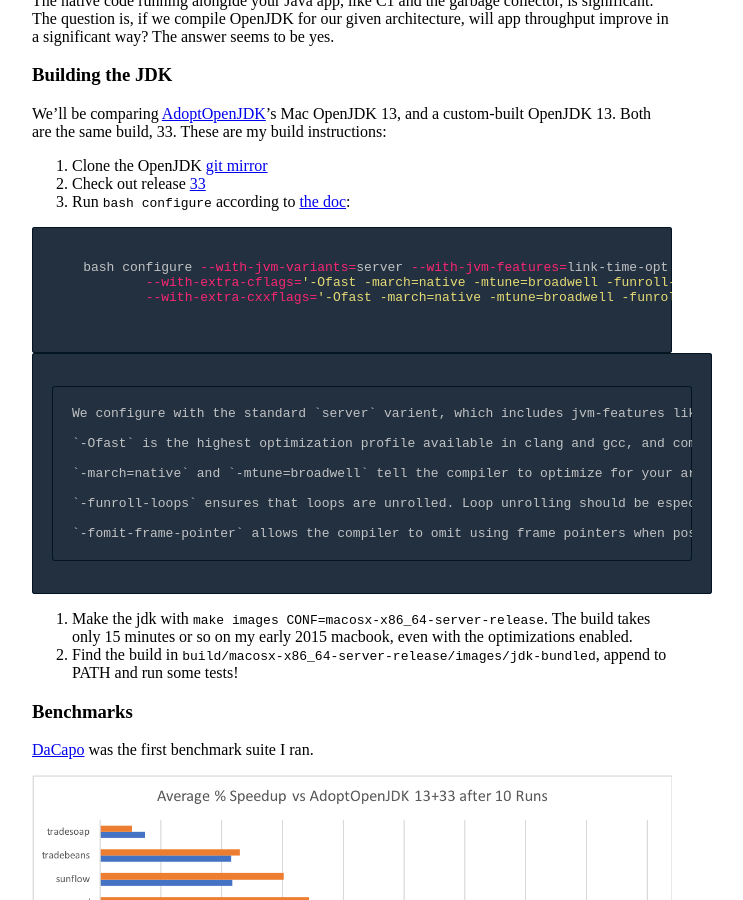
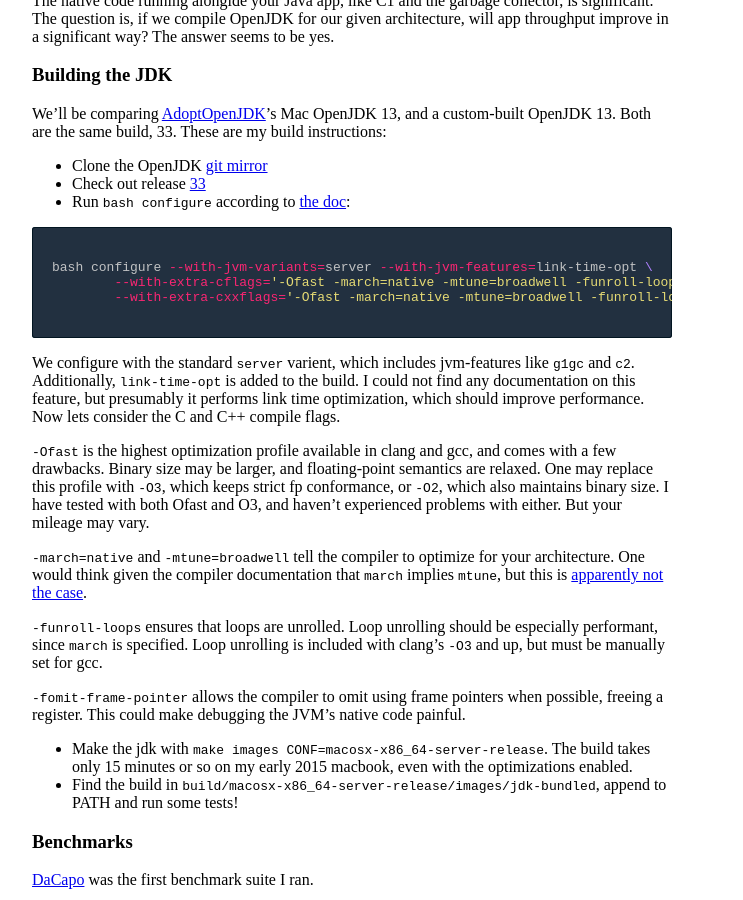
Before and after one commit to AugustNagro/augustnagro.github.io, a Jekyll site: the page built from _posts/2019-11-2-optimized-openjkd.md, in a window 1280 px wide and 900 px high, scrolled down 204 px. Shown: the whole window, without its empty margins (288-1031 px from the left). Built offline with Jekyll 4.4.1, drawn with Linux system fonts in a browser that asks for light colours; comment, search, counter and statistics services are not loaded; some of the changed lines change nothing that is shown.

Commit message:
formatting fix

```diff
--- a/_posts/2019-11-2-optimized-openjkd.md
+++ b/_posts/2019-11-2-optimized-openjkd.md
@@ -10,28 +10,28 @@
 ### Building the JDK
 We'll be comparing [AdoptOpenJDK](https://adoptopenjdk.net/)'s Mac OpenJDK 13, and a custom-built OpenJDK 13. Both are the same build, 33. These are my build instructions:
 
-1. Clone the OpenJDK [git mirror](https://github.com/openjdk/jdk)
-2. Check out release [33](https://github.com/openjdk/jdk/releases/tag/jdk-13%2B33)
-3. Run `bash configure` according to [the doc](https://hg.openjdk.java.net/jdk/jdk/raw-file/f547a06da806/doc/building.html):
+* Clone the OpenJDK [git mirror](https://github.com/openjdk/jdk)
+* Check out release [33](https://github.com/openjdk/jdk/releases/tag/jdk-13%2B33)
+* Run `bash configure` according to [the doc](https://hg.openjdk.java.net/jdk/jdk/raw-file/f547a06da806/doc/building.html):
 
-    {% highlight bash %}
-    bash configure --with-jvm-variants=server --with-jvm-features=link-time-opt \
-	    --with-extra-cflags='-Ofast -march=native -mtune=broadwell -funroll-loops -fomit-frame-pointer' \
-	    --with-extra-cxxflags='-Ofast -march=native -mtune=broadwell -funroll-loops -fomit-frame-pointer'
-    {% endhighlight %}
+{% highlight bash %}
+bash configure --with-jvm-variants=server --with-jvm-features=link-time-opt \
+	--with-extra-cflags='-Ofast -march=native -mtune=broadwell -funroll-loops -fomit-frame-pointer' \
+	--with-extra-cxxflags='-Ofast -march=native -mtune=broadwell -funroll-loops -fomit-frame-pointer'
+{% endhighlight %}
 
-    We configure with the standard `server` varient, which includes jvm-features like `g1gc` and `c2`. Additionally, `link-time-opt` is added to the build. I could not find any documentation on this feature, but presumably it performs link time optimization, which should improve performance. Now lets consider the C and C++ compile flags.
+We configure with the standard `server` varient, which includes jvm-features like `g1gc` and `c2`. Additionally, `link-time-opt` is added to the build. I could not find any documentation on this feature, but presumably it performs link time optimization, which should improve performance. Now lets consider the C and C++ compile flags.
 
-    `-Ofast` is the highest optimization profile available in clang and gcc, and comes with a few drawbacks. Binary size may be larger, and floating-point semantics are relaxed. One may replace this profile with `-O3`, which keeps strict fp conformance, or `-O2`, which also maintains binary size. I have tested with both Ofast and O3, and haven't experienced problems with either. But your mileage may vary.
+`-Ofast` is the highest optimization profile available in clang and gcc, and comes with a few drawbacks. Binary size may be larger, and floating-point semantics are relaxed. One may replace this profile with `-O3`, which keeps strict fp conformance, or `-O2`, which also maintains binary size. I have tested with both Ofast and O3, and haven't experienced problems with either. But your mileage may vary.
 
-    `-march=native` and `-mtune=broadwell` tell the compiler to optimize for your architecture. One would think given the compiler documentation that `march` implies `mtune`, but this is [apparently not the case](https://lemire.me/blog/2018/07/25/it-is-more-complicated-than-i-thought-mtune-march-in-gcc/).
+`-march=native` and `-mtune=broadwell` tell the compiler to optimize for your architecture. One would think given the compiler documentation that `march` implies `mtune`, but this is [apparently not the case](https://lemire.me/blog/2018/07/25/it-is-more-complicated-than-i-thought-mtune-march-in-gcc/).
 
-    `-funroll-loops` ensures that loops are unrolled. Loop unrolling should be especially performant, since `march` is specified. Loop unrolling is included with clang's `-O3` and up, but must be manually set for gcc.
+`-funroll-loops` ensures that loops are unrolled. Loop unrolling should be especially performant, since `march` is specified. Loop unrolling is included with clang's `-O3` and up, but must be manually set for gcc.
 
-    `-fomit-frame-pointer` allows the compiler to omit using frame pointers when possible, freeing a register. This could make debugging the JVM's native code painful.
+`-fomit-frame-pointer` allows the compiler to omit using frame pointers when possible, freeing a register. This could make debugging the JVM's native code painful.
 
-4. Make the jdk with `make images CONF=macosx-x86_64-server-release`. The build takes only 15 minutes or so on my early 2015 macbook, even with the optimizations enabled.
-5. Find the build in `build/macosx-x86_64-server-release/images/jdk-bundled`, append to PATH and run some tests!
+* Make the jdk with `make images CONF=macosx-x86_64-server-release`. The build takes only 15 minutes or so on my early 2015 macbook, even with the optimizations enabled.
+* Find the build in `build/macosx-x86_64-server-release/images/jdk-bundled`, append to PATH and run some tests!
 
 ### Benchmarks
 [DaCapo](http://dacapobench.sourceforge.net/) was the first benchmark suite I ran.
```
